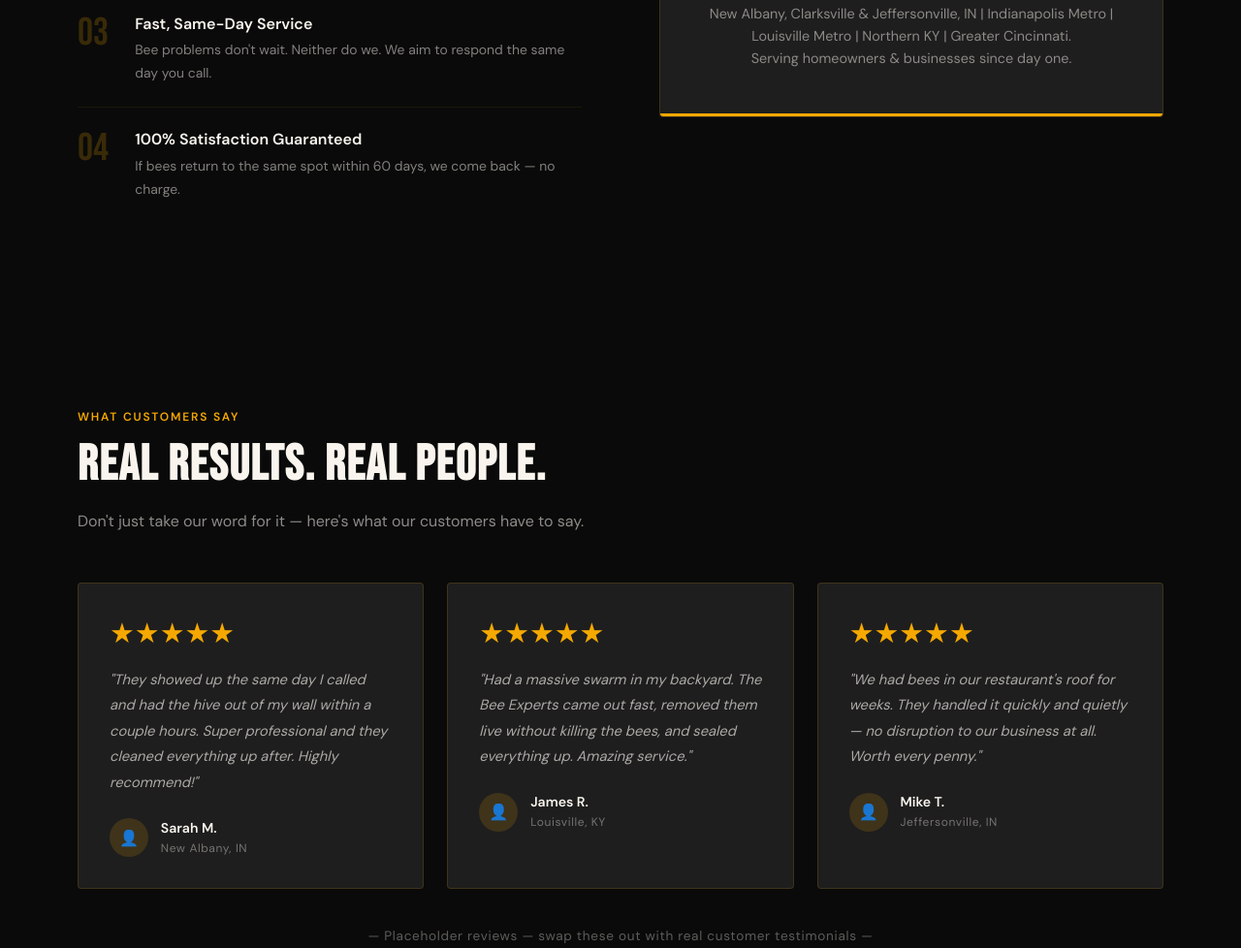
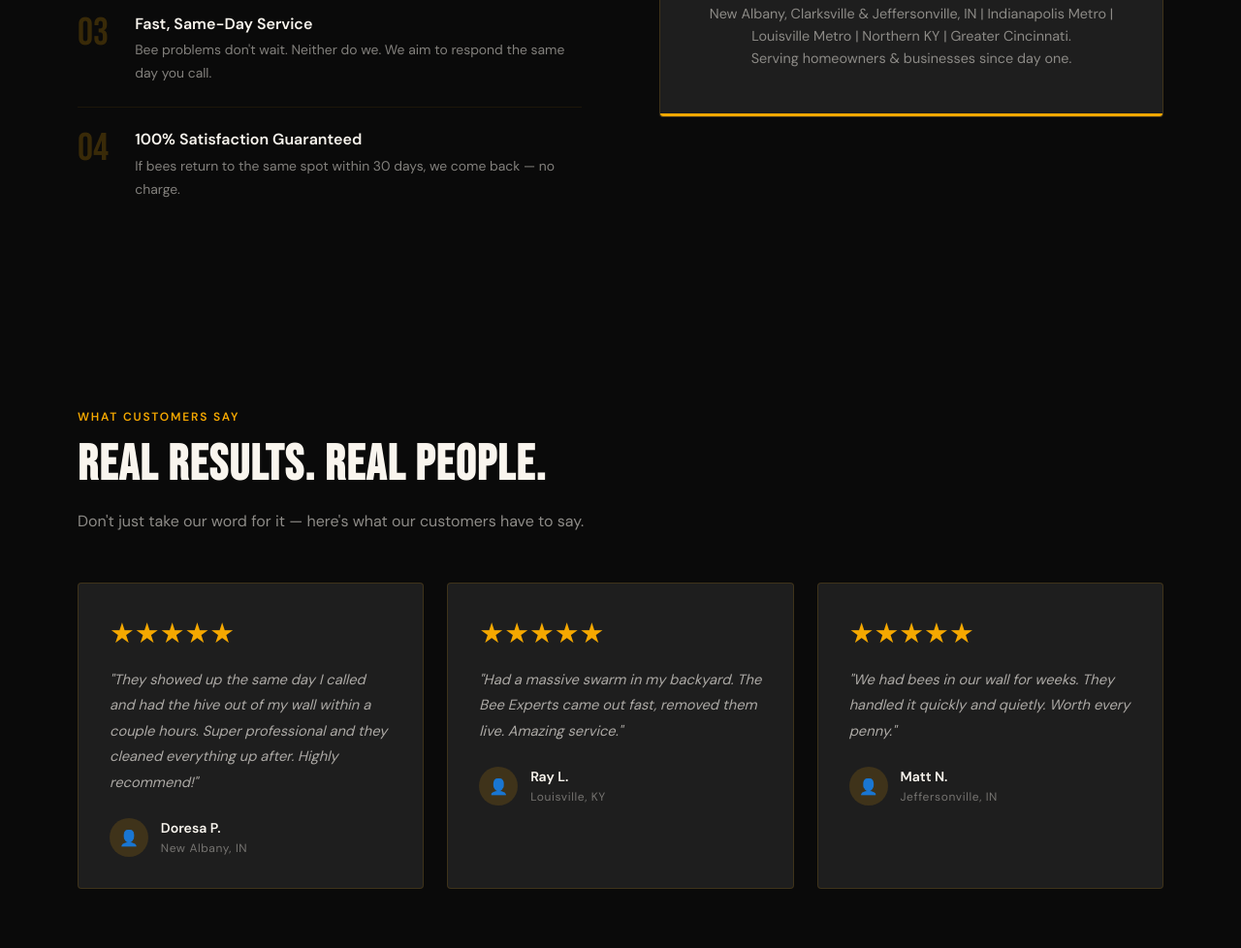
Before and after one commit to thebeeexpertsllc-debug/magenta-bublanina-467257, a plain HTML site: page index.html in a window 1280 px wide. Shown: the part 2339-3317 px from the top of the page at 97% size. Drawn offline with Linux system fonts and the light colour scheme.

Commit message:
index.html

```diff
--- a/index.html
+++ b/index.html
@@ -573,7 +573,7 @@
         <span class="why-num">04</span>
         <div class="why-content">
           <h4>100% Satisfaction Guaranteed</h4>
-          <p>If bees return to the same spot within 60 days, we come back — no charge.</p>
+          <p>If bees return to the same spot within 30 days, we come back — no charge.</p>
         </div>
       </li>
     </ul>
@@ -598,7 +598,7 @@
       <div style="display: flex; align-items: center; gap: 0.8rem;">
         <div style="width: 40px; height: 40px; background: rgba(245,168,0,0.15); border-radius: 50%; display: flex; align-items: center; justify-content: center; font-size: 1rem;">👤</div>
         <div>
-          <strong style="font-size: 0.88rem; color: var(--white); display: block;">Sarah M.</strong>
+          <strong style="font-size: 0.88rem; color: var(--white); display: block;">Doresa P.</strong>
           <span style="font-size: 0.75rem; color: rgba(249,245,238,0.4); letter-spacing: 0.05em;">New Albany, IN</span>
         </div>
       </div>
@@ -606,11 +606,11 @@
 
     <div style="background: var(--gray); border: 1px solid rgba(245,168,0,0.15); border-radius: 4px; padding: 2rem; position: relative;">
       <div style="color: var(--gold); font-size: 1.8rem; margin-bottom: 1rem;">★★★★★</div>
-      <p style="font-size: 0.92rem; line-height: 1.8; color: rgba(249,245,238,0.65); margin-bottom: 1.5rem; font-style: italic;">"Had a massive swarm in my backyard. The Bee Experts came out fast, removed them live without killing the bees, and sealed everything up. Amazing service."</p>
+      <p style="font-size: 0.92rem; line-height: 1.8; color: rgba(249,245,238,0.65); margin-bottom: 1.5rem; font-style: italic;">"Had a massive swarm in my backyard. The Bee Experts came out fast, removed them live. Amazing service."</p>
       <div style="display: flex; align-items: center; gap: 0.8rem;">
         <div style="width: 40px; height: 40px; background: rgba(245,168,0,0.15); border-radius: 50%; display: flex; align-items: center; justify-content: center; font-size: 1rem;">👤</div>
         <div>
-          <strong style="font-size: 0.88rem; color: var(--white); display: block;">James R.</strong>
+          <strong style="font-size: 0.88rem; color: var(--white); display: block;">Ray L.</strong>
           <span style="font-size: 0.75rem; color: rgba(249,245,238,0.4); letter-spacing: 0.05em;">Louisville, KY</span>
         </div>
       </div>
@@ -618,11 +618,11 @@
 
     <div style="background: var(--gray); border: 1px solid rgba(245,168,0,0.15); border-radius: 4px; padding: 2rem; position: relative;">
       <div style="color: var(--gold); font-size: 1.8rem; margin-bottom: 1rem;">★★★★★</div>
-      <p style="font-size: 0.92rem; line-height: 1.8; color: rgba(249,245,238,0.65); margin-bottom: 1.5rem; font-style: italic;">"We had bees in our restaurant's roof for weeks. They handled it quickly and quietly — no disruption to our business at all. Worth every penny."</p>
+      <p style="font-size: 0.92rem; line-height: 1.8; color: rgba(249,245,238,0.65); margin-bottom: 1.5rem; font-style: italic;">"We had bees in our wall for weeks. They handled it quickly and quietly. Worth every penny."</p>
       <div style="display: flex; align-items: center; gap: 0.8rem;">
         <div style="width: 40px; height: 40px; background: rgba(245,168,0,0.15); border-radius: 50%; display: flex; align-items: center; justify-content: center; font-size: 1rem;">👤</div>
         <div>
-          <strong style="font-size: 0.88rem; color: var(--white); display: block;">Mike T.</strong>
+          <strong style="font-size: 0.88rem; color: var(--white); display: block;">Matt N.</strong>
           <span style="font-size: 0.75rem; color: rgba(249,245,238,0.4); letter-spacing: 0.05em;">Jeffersonville, IN</span>
         </div>
       </div>
@@ -630,7 +630,6 @@
 
   </div>
   <div style="text-align: center; margin-top: 2.5rem;">
-    <p style="font-size: 0.85rem; color: rgba(249,245,238,0.35); letter-spacing: 0.05em;">— Placeholder reviews — swap these out with real customer testimonials —</p>
   </div>
 </section>
 
```
